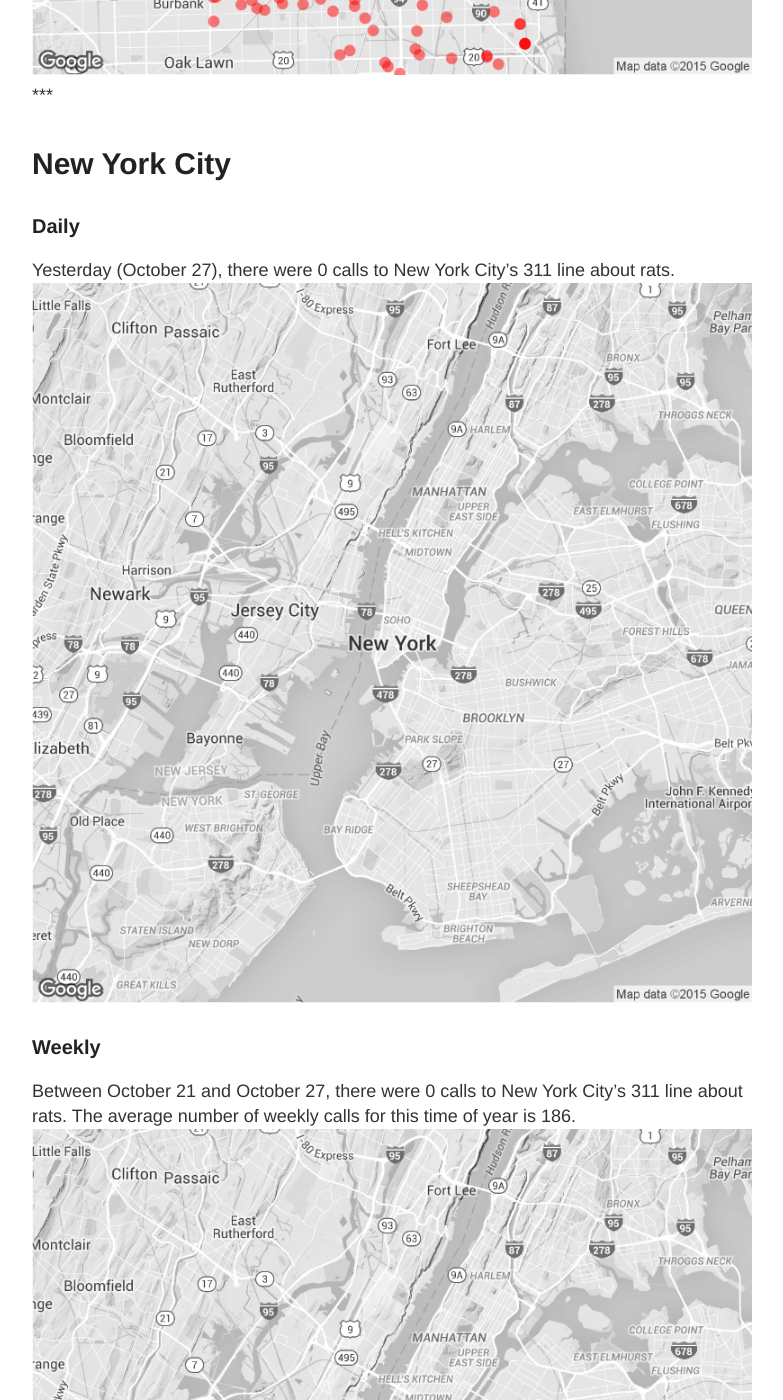
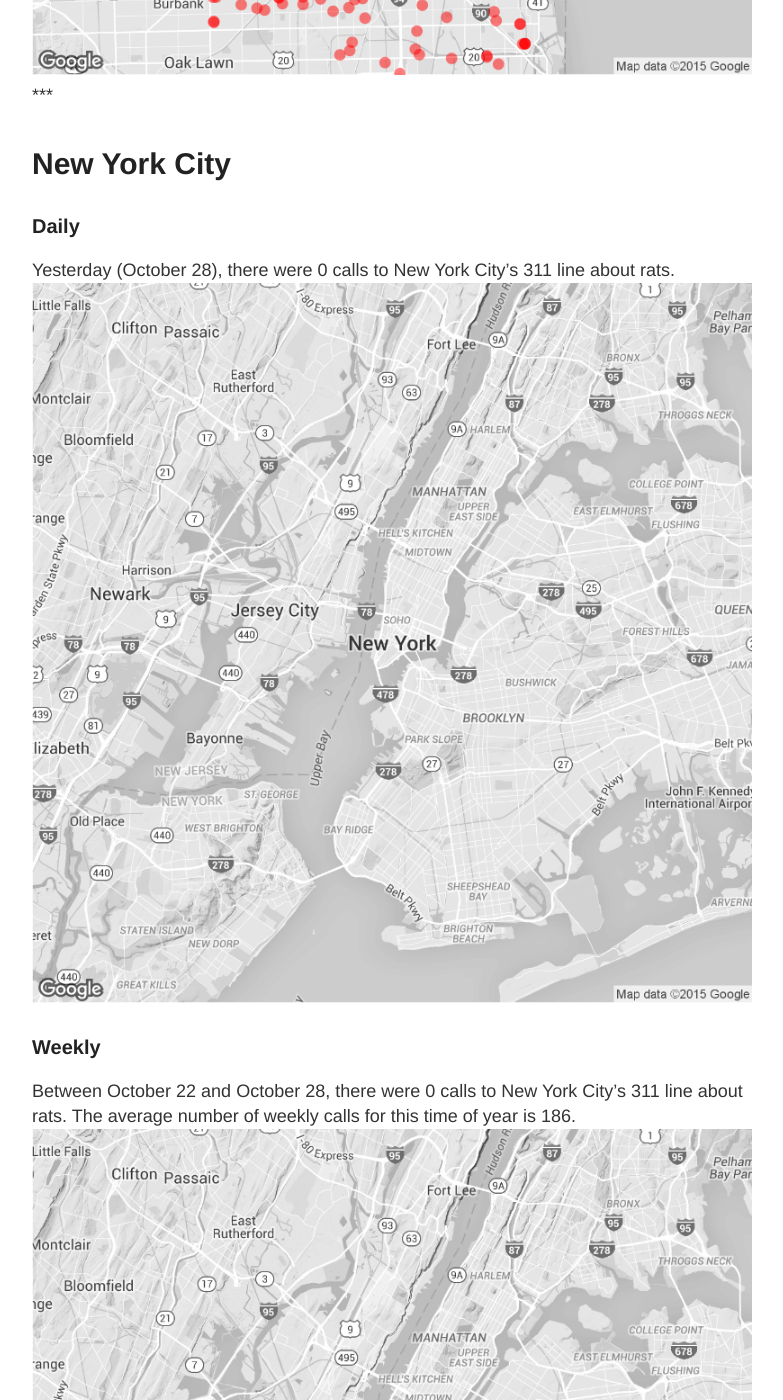
Before and after one commit to DanielHadley/ratmaps, a Jekyll site: the page built from daily.md, in a window 1280 px wide and 1400 px high, scrolled down 1986 px. Shown: the whole window, without its empty margins (248-1031 px from the left). Built offline with Jekyll 4.4.1, drawn with Linux system fonts in a browser that asks for light colours; comment, search, counter and statistics services are not loaded; some of the changed text lies outside the part shown.

Commit message:
Daily Maps

```diff
--- a/daily.md
+++ b/daily.md
@@ -15,22 +15,22 @@ tags: Chicago NYC weekly daily rats
 
 ### Daily
 
-Yesterday (October 27), there were 155 calls to Chicago's 311 line about rats.
+Yesterday (October 28), there were 148 calls to Chicago's 311 line about rats.
 ![Chicago rat calls to 311 weekly map]({{ site.cityimages }}/daily/Chicago_Rat_Map_Daily.png)
 
 ### Weekly
-Between October 21 and October 27, there were 884 calls to Chicago's 311 line about rats. The average number of weekly calls for this time of year is 513.
+Between October 22 and October 28, there were 874 calls to Chicago's 311 line about rats. The average number of weekly calls for this time of year is 513.
 ![Chicago rat calls to 311 weekly map]({{ site.cityimages }}/daily/Chicago_Rat_Map_Weekly.png)
 ***
 # New York City <a id="nyc"><a>
 
 ### Daily
 
-Yesterday (October 27), there were 0 calls to New York City's 311 line about rats.
+Yesterday (October 28), there were 0 calls to New York City's 311 line about rats.
 ![NYC rat calls to 311 weekly map]({{ site.cityimages }}/daily/NYC_Rat_Map_Daily.png)
 
 ### Weekly
-Between October 21 and October 27, there were 0 calls to New York City's 311 line about rats. The average number of weekly calls for this time of year is 186.
+Between October 22 and October 28, there were 0 calls to New York City's 311 line about rats. The average number of weekly calls for this time of year is 186.
 ![NYC rat calls to 311 weekly map]({{ site.cityimages }}/daily/NYC_Rat_Map_Weekly.png)
 
 Each red dot represents one call about a rat seen in that location. The dots are transparent, so multiple calls from one location will be seen as a solid dot. The usual caveats apply: more calls do not necessarily mean that there are more rats in that location than other parts of the city. A cluster of dots could indicate that one resident is unusually vocal about rodents in his or her neighborhood. Also, more densely populated neighborhoods tend to make more calls to 311.
```
Also changed, not shown: images/pages/daily/Chicago_Rat_Map_Daily.png, images/pages/daily/Chicago_Rat_Map_Weekly.png, images/pages/daily/NYC_Rat_Map_Daily.png, images/pages/daily/NYC_Rat_Map_Weekly.png.
